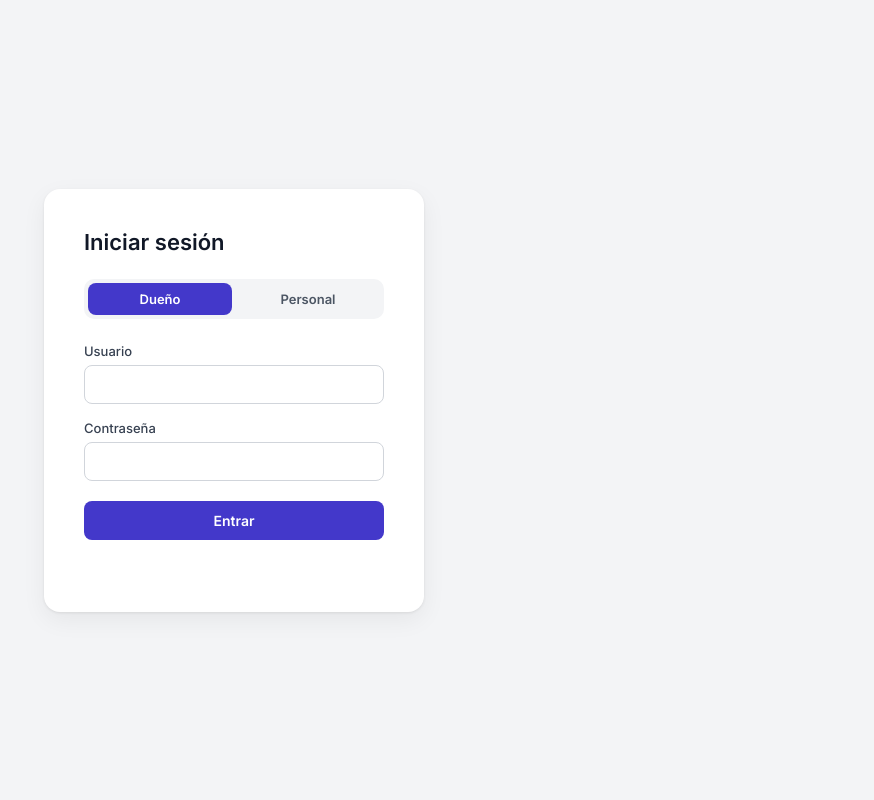
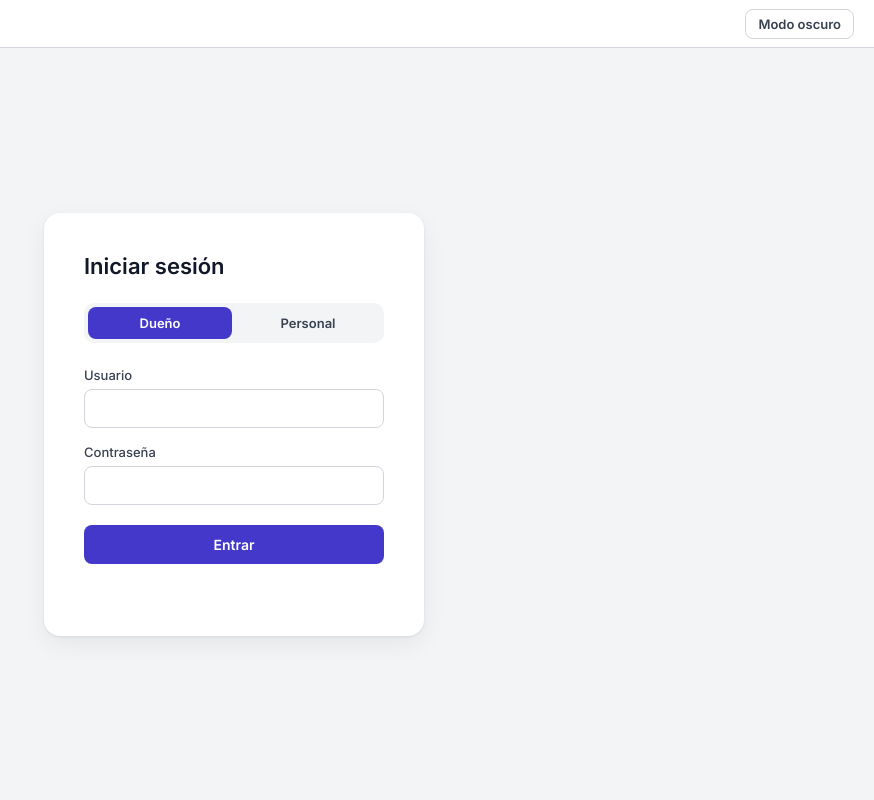
Before and after one commit to Crisomber/punto-de-venta, a Spring Boot app: page / in a window 1280 px wide. Shown: the whole page, without its empty margins (406-1280 px from the left). Run offline with Spring Boot 4, Linux system fonts and the light colour scheme; some of the project's set-up classes (security, data sources, template engines, error pages and the like) are left out, and stand-ins take their place.

Commit message:
Agregar modo oscuro con barra superior para el boton de tema
Se agregan tokens de color en css/estilos.css (:root claro / :root.oscuro
oscuro) y se reemplazan los colores fijos por variables en todo el
stylesheet. El boton de alternar tema vive en una barra fija nueva en la
parte superior de cada pantalla, separada de la barra existente de
titulo/cerrar sesion, y por ahora no lleva nada mas.

La preferencia se guarda en localStorage (clave pos.tema) y se aplica
antes de pintar el body via un script minimo en el <head> de cada pagina,
para evitar parpadeo de tema incorrecto al cargar.

Verificado con Playwright contra un backend real (Postgres local via
Docker): el boton alterna el tema al instante, persiste entre recargas y
entre paginas/roles, y la nueva barra no se superpone con la barra
existente en mesero/cocina/caja/dueno.

Co-Authored-By: Claude Sonnet 5 <noreply@anthropic.com>
Claude-Session: https://claude.ai/code/session_01QbfNjyP6jeyX6nA6fQrK4v

```diff
--- a/backend/src/main/resources/static/caja.html
+++ b/backend/src/main/resources/static/caja.html
@@ -4,8 +4,12 @@
     <meta charset="utf-8">
     <title>Punto de Venta — Caja</title>
     <link rel="stylesheet" href="css/estilos.css">
+    <script>(function () { if (localStorage.getItem('pos.tema') === 'oscuro') { document.documentElement.classList.add('oscuro'); } })();</script>
 </head>
 <body class="app">
+<div class="barra-tema">
+    <button type="button" class="boton-tema" id="btn-tema">Modo oscuro</button>
+</div>
 <div class="app-shell">
     <div class="barra">
         <h1>Caja — <span id="nombre-usuario"></span></h1>
--- a/backend/src/main/resources/static/cocina.html
+++ b/backend/src/main/resources/static/cocina.html
@@ -4,8 +4,12 @@
     <meta charset="utf-8">
     <title>Punto de Venta — Cocina</title>
     <link rel="stylesheet" href="css/estilos.css">
+    <script>(function () { if (localStorage.getItem('pos.tema') === 'oscuro') { document.documentElement.classList.add('oscuro'); } })();</script>
 </head>
 <body class="app">
+<div class="barra-tema">
+    <button type="button" class="boton-tema" id="btn-tema">Modo oscuro</button>
+</div>
 <div class="app-shell">
     <div class="barra">
         <h1>Cocina — <span id="nombre-usuario"></span></h1>
--- a/backend/src/main/resources/static/css/estilos.css
+++ b/backend/src/main/resources/static/css/estilos.css
@@ -1,4 +1,55 @@
 @import url('https://fonts.googleapis.com/css2?family=Inter:wght@400;500;600;700&display=swap');
+
+:root {
+    --color-fondo: #f3f4f6;
+    --color-superficie: #ffffff;
+    --color-texto: #111827;
+    --color-texto-secundario: #374151;
+    --color-texto-muted: #9ca3af;
+    --color-borde: #d1d5db;
+    --color-acento: #4338ca;
+    --color-acento-texto: #ffffff;
+    --color-fondo-sutil: #f9fafb;
+    --color-fondo-tabs: #f3f4f6;
+    --color-error: #dc2626;
+    --color-exito: #047857;
+    --color-libre-fondo: #ecfdf5;
+    --color-libre-texto: #047857;
+    --color-libre-borde: #a7f3d0;
+    --color-ocupada-fondo: #fef2f2;
+    --color-ocupada-texto: #b91c1c;
+    --color-ocupada-borde: #fecaca;
+    --color-pill-fondo: #eef2ff;
+    --color-pill-texto: #4338ca;
+    --color-rol-etiqueta: #6366f1;
+    --sombra-panel: 0 1px 3px rgba(0, 0, 0, .08), 0 8px 24px rgba(0, 0, 0, .06);
+    --altura-barra-tema: 48px;
+}
+
+:root.oscuro {
+    --color-fondo: #0f172a;
+    --color-superficie: #1e293b;
+    --color-texto: #f1f5f9;
+    --color-texto-secundario: #cbd5e1;
+    --color-texto-muted: #64748b;
+    --color-borde: #334155;
+    --color-acento: #6366f1;
+    --color-acento-texto: #ffffff;
+    --color-fondo-sutil: #273449;
+    --color-fondo-tabs: #1e293b;
+    --color-error: #f87171;
+    --color-exito: #34d399;
+    --color-libre-fondo: rgba(16, 185, 129, .15);
+    --color-libre-texto: #34d399;
+    --color-libre-borde: rgba(16, 185, 129, .35);
+    --color-ocupada-fondo: rgba(248, 113, 113, .15);
+    --color-ocupada-texto: #f87171;
+    --color-ocupada-borde: rgba(248, 113, 113, .35);
+    --color-pill-fondo: rgba(99, 102, 241, .2);
+    --color-pill-texto: #a5b4fc;
+    --color-rol-etiqueta: #a5b4fc;
+    --sombra-panel: 0 1px 3px rgba(0, 0, 0, .5), 0 8px 24px rgba(0, 0, 0, .35);
+}
 
 * {
     box-sizing: border-box;
@@ -7,12 +58,15 @@
 body {
     margin: 0;
     font-family: 'Inter', system-ui, sans-serif;
-    background: #f3f4f6;
+    background: var(--color-fondo);
+    color: var(--color-texto);
     min-height: 100vh;
     display: flex;
     align-items: center;
     justify-content: center;
     padding: 40px;
+    padding-top: calc(40px + var(--altura-barra-tema));
+    transition: background-color .15s, color .15s;
 }
 
 /* Pantallas de app (mesero/cocina/caja/dueno): contenido de arriba hacia
@@ -26,6 +80,36 @@ body.app {
     max-width: 960px;
     margin: 0 auto;
     padding: 24px;
+    padding-top: calc(24px + var(--altura-barra-tema));
+}
+
+/* Barra superior fija, igual en todas las pantallas: por ahora solo lleva
+   el botón de modo oscuro/claro. */
+.barra-tema {
+    position: fixed;
+    top: 0;
+    left: 0;
+    right: 0;
+    height: var(--altura-barra-tema);
+    display: flex;
+    align-items: center;
+    justify-content: flex-end;
+    padding: 0 20px;
+    background: var(--color-superficie);
+    border-bottom: 1px solid var(--color-borde);
+    z-index: 100;
+}
+
+.boton-tema {
+    background: transparent;
+    color: var(--color-texto-secundario);
+    border: 1px solid var(--color-borde);
+    border-radius: 8px;
+    padding: 6px 12px;
+    font-size: 13px;
+    font-weight: 600;
+    cursor: pointer;
+    font-family: inherit;
 }
 
 .barra {
@@ -232,13 +319,13 @@ body.app {
     font-weight: 600;
     cursor: pointer;
     background: transparent;
-    color: #4b5563;
+    color: var(--color-texto-secundario);
     font-family: inherit;
 }
 
 .tabs button.activa {
-    background: #4338ca;
-    color: #fff;
+    background: var(--color-acento);
+    color: var(--color-acento-texto);
 }
 
 form {
@@ -255,29 +342,31 @@ form {
 label {
     font-size: 13px;
     font-weight: 500;
-    color: #374151;
+    color: var(--color-texto-secundario);
     margin-bottom: -10px;
 }
 
 input, select {
     padding: 10px 12px;
-    border: 1px solid #d1d5db;
+    border: 1px solid var(--color-borde);
     border-radius: 8px;
     font-size: 14px;
     font-family: inherit;
     width: 100%;
+    background: var(--color-superficie);
+    color: var(--color-texto);
 }
 
 input:focus, select:focus {
-    outline: 2px solid #4338ca;
+    outline: 2px solid var(--color-acento);
     outline-offset: 1px;
 }
 
 .boton-entrar {
     margin-top: 4px;
     padding: 11px;
-    background: #4338ca;
-    color: #fff;
+    background: var(--color-acento);
+    color: var(--color-acento-texto);
     border: none;
     border-radius: 8px;
     font-size: 14px;
--- a/backend/src/main/resources/static/dueno.html
+++ b/backend/src/main/resources/static/dueno.html
@@ -4,8 +4,12 @@
     <meta charset="utf-8">
     <title>Punto de Venta — Dueño</title>
     <link rel="stylesheet" href="css/estilos.css">
+    <script>(function () { if (localStorage.getItem('pos.tema') === 'oscuro') { document.documentElement.classList.add('oscuro'); } })();</script>
 </head>
 <body class="app">
+<div class="barra-tema">
+    <button type="button" class="boton-tema" id="btn-tema">Modo oscuro</button>
+</div>
 <div class="app-shell">
     <div class="barra">
         <h1>Dueño — <span id="nombre-usuario"></span></h1>
--- a/backend/src/main/resources/static/index.html
+++ b/backend/src/main/resources/static/index.html
@@ -4,8 +4,12 @@
     <meta charset="utf-8">
     <title>Punto de Venta — Iniciar sesión</title>
     <link rel="stylesheet" href="css/estilos.css">
+    <script>(function () { if (localStorage.getItem('pos.tema') === 'oscuro') { document.documentElement.classList.add('oscuro'); } })();</script>
 </head>
 <body>
+<div class="barra-tema">
+    <button type="button" class="boton-tema" id="btn-tema">Modo oscuro</button>
+</div>
 <div class="tarjeta">
     <h1>Iniciar sesión</h1>
     <div class="tabs">
--- a/backend/src/main/resources/static/js/api.js
+++ b/backend/src/main/resources/static/js/api.js
@@ -98,3 +98,41 @@ function destinoSegunRol(rol) {
         default: throw new Error('rol desconocido: ' + rol);
     }
 }
+
+// --- Modo oscuro ---
+// La clase "oscuro" vive en <html>, no en <body>: así un script minimo en el
+// <head> de cada pagina puede aplicarla antes de que el body exista, evitando
+// el parpadeo de tema incorrecto al cargar.
+const CLAVE_TEMA = 'pos.tema';
+
+function temaActual() {
+    return localStorage.getItem(CLAVE_TEMA) === 'oscuro' ? 'oscuro' : 'claro';
+}
+
+function aplicarTema(tema) {
+    document.documentElement.classList.toggle('oscuro', tema === 'oscuro');
+}
+
+function alternarTema() {
+    const nuevo = temaActual() === 'oscuro' ? 'claro' : 'oscuro';
+    localStorage.setItem(CLAVE_TEMA, nuevo);
+    aplicarTema(nuevo);
+    actualizarBotonTema();
+}
+
+function actualizarBotonTema() {
+    const boton = document.getElementById('btn-tema');
+    if (boton) {
+        boton.textContent = temaActual() === 'oscuro' ? 'Modo claro' : 'Modo oscuro';
+    }
+}
+
+function iniciarBotonTema() {
+    actualizarBotonTema();
+    const boton = document.getElementById('btn-tema');
+    if (boton) {
+        boton.addEventListener('click', alternarTema);
+    }
+}
+
+document.addEventListener('DOMContentLoaded', iniciarBotonTema);
--- a/backend/src/main/resources/static/mesero.html
+++ b/backend/src/main/resources/static/mesero.html
@@ -4,8 +4,12 @@
     <meta charset="utf-8">
     <title>Punto de Venta — Mesero</title>
     <link rel="stylesheet" href="css/estilos.css">
+    <script>(function () { if (localStorage.getItem('pos.tema') === 'oscuro') { document.documentElement.classList.add('oscuro'); } })();</script>
 </head>
 <body class="app">
+<div class="barra-tema">
+    <button type="button" class="boton-tema" id="btn-tema">Modo oscuro</button>
+</div>
 <div class="app-shell">
     <div class="barra">
         <h1>Mesero — <span id="nombre-usuario"></span></h1>
```
Also changed, not shown: other parts of backend/src/main/resources/static/css/estilos.css (+40 -36 lines).
